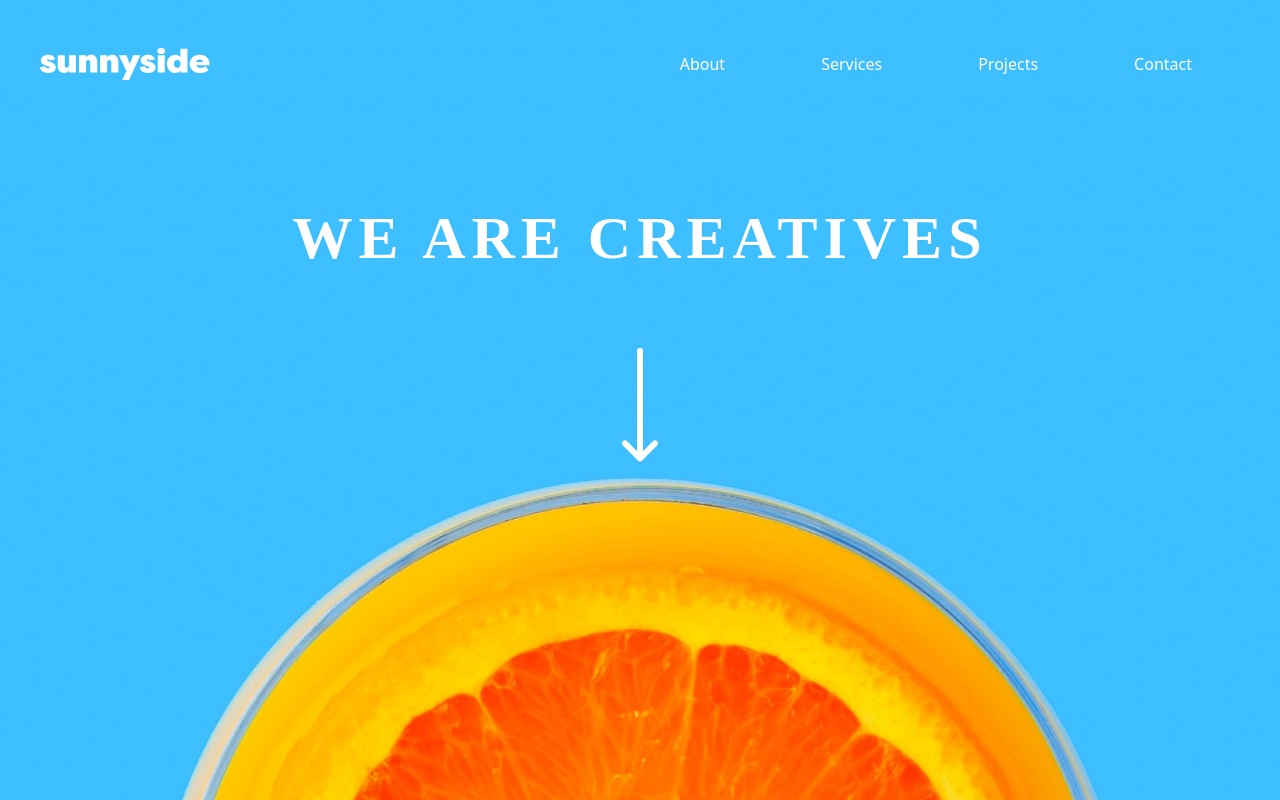
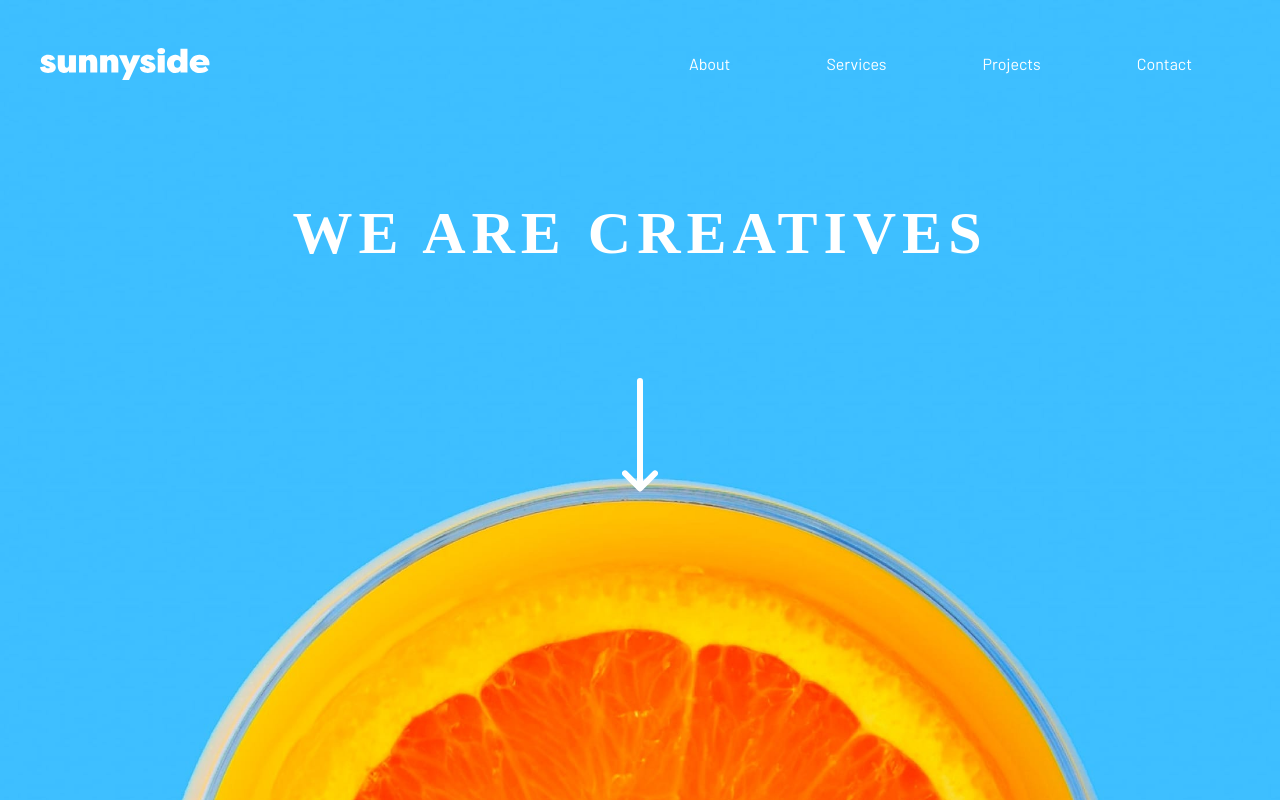
Before and after one commit to jessicaArvizu/FEpractice_Sunnyside-agency-landing-page, a React (Vite) app: page / in a window 1280 px wide. Shown: the top 800 px of the page. Built offline with nearby package versions, Linux system fonts and the light colour scheme.

Commit message:
Fixed Hero

```diff
--- a/src/components/Hero/Hero.jsx
+++ b/src/components/Hero/Hero.jsx
@@ -10,11 +10,11 @@ const Hero = () => {
         <section className="bg-cover bg-center bg-no-repeat" style={{ backgroundImage: `url(${imgHero})`, height: heroHeight }}>
             <Navigation />
 
-            <div className={'flex flex-col justify-center items-center text-center text-ss_white mt-20'}>
-                <h1 className="text-6xl font-black uppercase font-fraunces tracking-widest">
+            <div className={'flex flex-col justify-center items-center text-center text-ss_white mt-[60px]'}>
+                <h1 className="text-[60px] font-black uppercase font-fraunces tracking-widest">
                     We are creatives
                 </h1>
-                <img src={imgArrow} alt="Arrow Down Icon" className="mt-20" />
+                <img src={imgArrow} alt="Arrow Down Icon" className="mt-[100px]" />
             </div>
         </section>
     )
--- a/src/components/Testimonials/Testimonials.jsx
+++ b/src/components/Testimonials/Testimonials.jsx
@@ -0,0 +1,21 @@
+function Testimonials() {
+    return (
+        <div>
+            Client testimonials
+
+            We put our trust in Sunnyside and they delivered, making sure our needs were met and deadlines were always hit.
+            Emily R.
+            Marketing Director
+
+            Sunnyside’s enthusiasm coupled with their keen interest in our brand’s success made it a satisfying and enjoyable experience.
+            Thomas S.
+            Chief Operating Officer
+
+            Incredible end result! Our sales increased over 400% when we worked with Sunnyside. Highly recommended!
+            Jennie F.
+            Business Owner
+        </div>
+    )
+}
+
+export default Testimonials;
--- a/src/index.css
+++ b/src/index.css
@@ -0,0 +1,7 @@
+h1, h2, h3 {
+    font-family: 'Fraunces Variable', serif;
+}
+
+body {
+    font-family: 'Barlow', sans-serif;
+}
```
